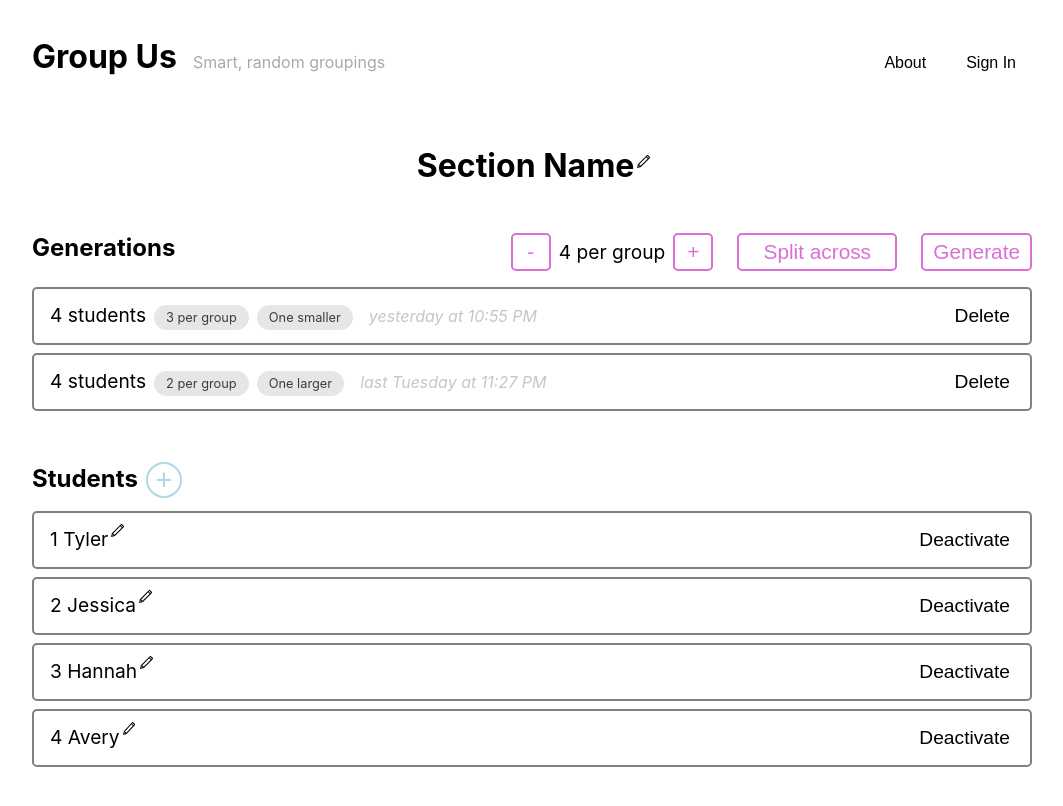
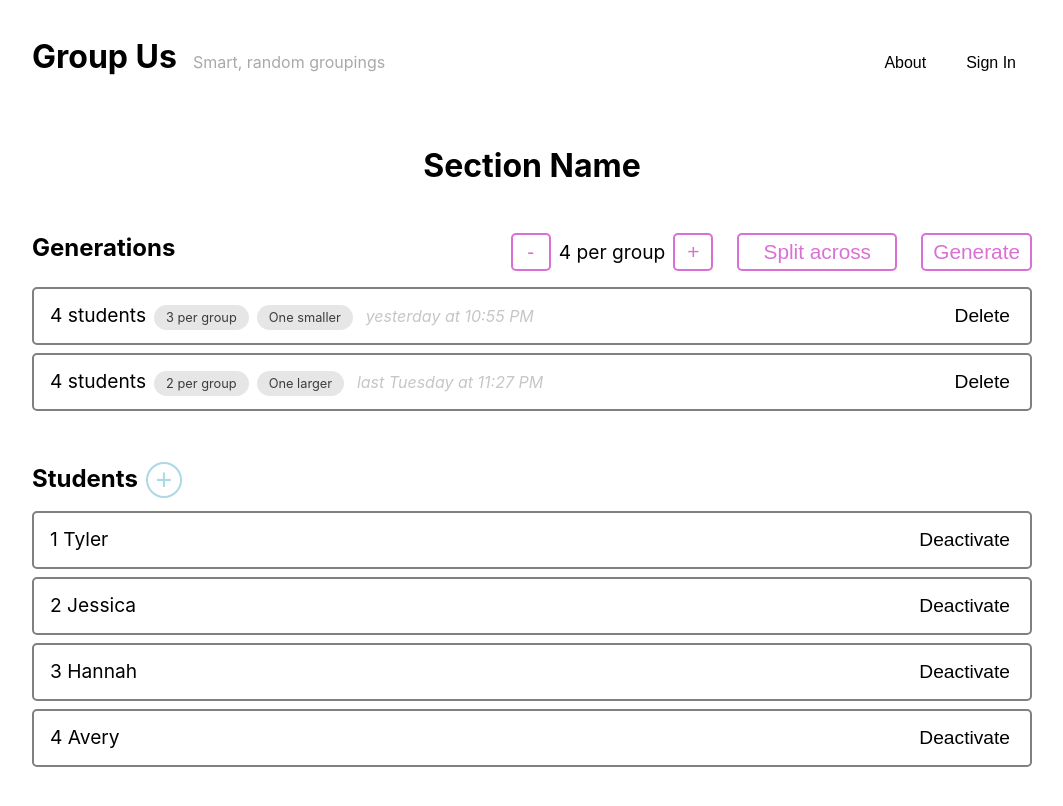
Before and after one commit to TylerAuer/groups, a React (Create React App) app: page / in a window 1280 px wide. Shown: the top 806 px of the page, without its empty margins (108-1171 px from the left). Built offline with nearby package versions, Linux system fonts and the light colour scheme.

Commit message:
remove edit icon from all elements

```diff
--- a/src/components/GenerationList.js
+++ b/src/components/GenerationList.js
@@ -29,7 +29,7 @@ const GenerationList = () => {
     color: ${colors.mediumgrey};
     font-style: italic;
     font-size: 1rem;
-    margin-left: 1rem;
+    margin-left: 0.8rem;
   `;
 
   return (
--- a/src/components/SectionTitle.js
+++ b/src/components/SectionTitle.js
@@ -2,7 +2,6 @@
 import { activeSectionName } from '../recoil/section';
 import { useRecoilValue } from 'recoil';
 import { css, jsx } from '@emotion/core';
-import EditBtn from './buttons/EditBtn';
 
 const SectionTitle = () => {
   const title = useRecoilValue(activeSectionName);
@@ -14,10 +13,7 @@ const SectionTitle = () => {
 
   return (
     <section id="controls">
-      <h2 css={titleCss}>
-        {title}
-        <EditBtn />
-      </h2>
+      <h2 css={titleCss}>{title}</h2>
     </section>
   );
 };
--- a/src/components/StudentList.js
+++ b/src/components/StudentList.js
@@ -2,7 +2,6 @@ import React, { useState } from 'react';
 import { studentState } from '../recoil/student';
 import { useRecoilState } from 'recoil';
 import Bar from './Bar';
-import EditBtn from './buttons/EditBtn';
 import TextOnlyBtn from './buttons/TextOnlyBtn';
 import AddBtn from './buttons/AddBtn';
 import AddStudent from './AddStudent';
@@ -60,7 +59,6 @@ const StudentList = () => {
             <Bar key={s.id}>
               <div>
                 {index + 1} {s.name}
-                <EditBtn />
               </div>
               <div>
                 <TextOnlyBtn
--- a/src/components/buttons/EditBtn.js
+++ /dev/null
@@ -1,29 +0,0 @@
-/** @jsx jsx */
-import { css, jsx } from '@emotion/core';
-import EditIcon from '../../img/edit.svg';
-
-const EditBtn = ({ onClick }) => {
-  const btnCss = css`
-    border: none;
-    background-color: white;
-    width: 0.8rem;
-    height: 0.8rem;
-    outline: none;
-    background: url(${EditIcon});
-    transform: translate(3px, -10px);
-
-    &:hover,
-    &:focus {
-      cursor: pointer;
-      filter: invert(8%) sepia(100%) saturate(7320%) hue-rotate(248deg)
-        brightness(104%) contrast(143%);
-    }
-
-    &:active {
-    }
-  `;
-
-  return <button css={btnCss} onClick={onClick} />;
-};
-
-export default EditBtn;
```
Also changed, not shown: src/img/edit.svg (deleted).
